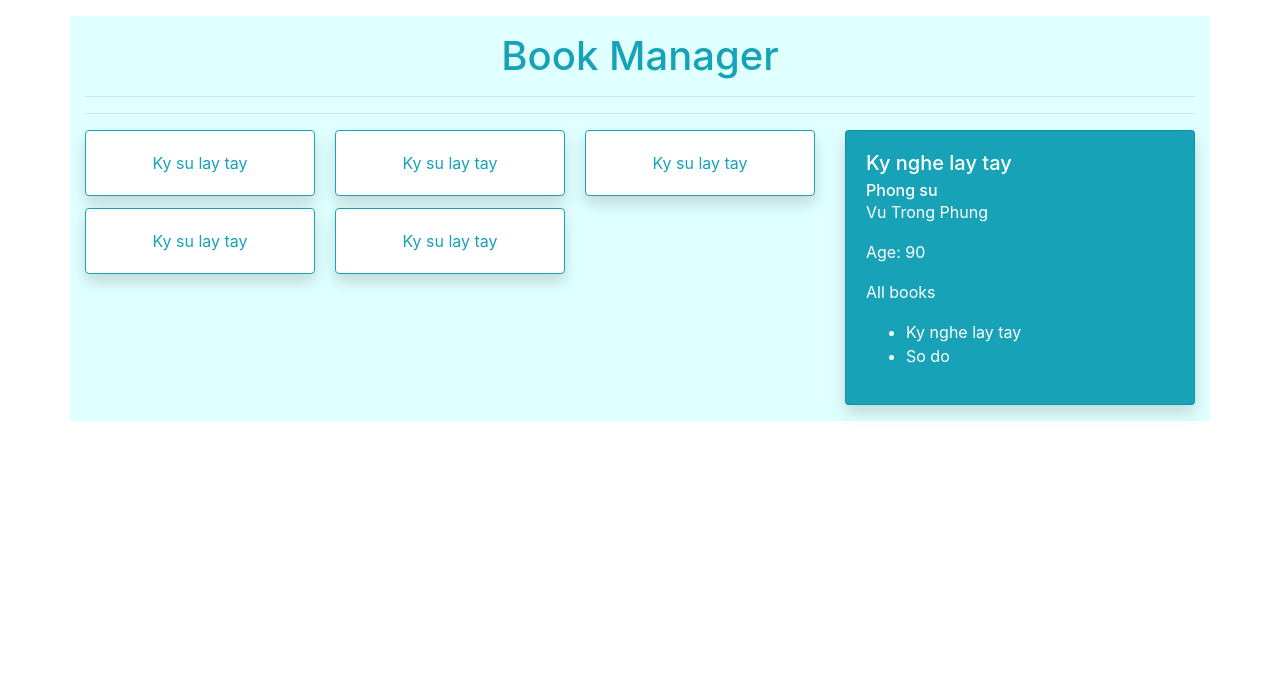
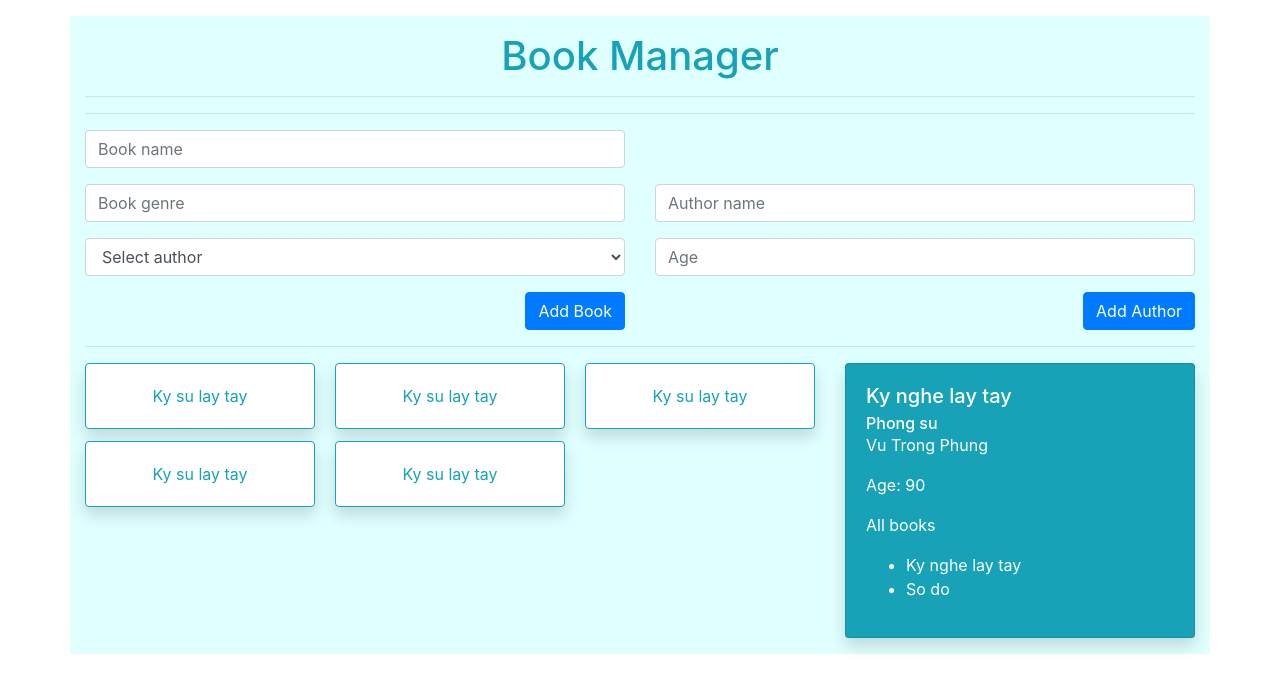
Before and after one commit to goinproduction/favorite-book, a React (Create React App) app in the folder client/: page / in a window 1280 px wide. Shown: the top 692 px of the page. Built offline with nearby package versions, Linux system fonts and the light colour scheme.

Commit message:
Create Book and Author forms

```diff
--- a/client/src/App.js
+++ b/client/src/App.js
@@ -1,5 +1,6 @@
 import Container from 'react-bootstrap/Container';
 import BookList from './components/BookList';
+import Forms from './components/Forms';
 
 function App() {
     return (
@@ -10,6 +11,8 @@ function App() {
             <h1 className='text-center text-info mb-3'>Book Manager</h1>
             <hr />
             <hr />
+            <Forms />
+            <hr />
             <BookList />
         </Container>
     );
--- /dev/null
+++ b/client/src/components/Forms.js
@@ -0,0 +1,60 @@
+import React from 'react';
+import Row from 'react-bootstrap/Row';
+import Col from 'react-bootstrap/Col';
+import Form from 'react-bootstrap/Form';
+import Button from 'react-bootstrap/Button';
+
+const Forms = () => {
+    return (
+        <Row>
+            <Col>
+                <Form>
+                    <Form.Group>
+                        <Form.Control
+                            type='text'
+                            placeholder='Book name'
+                        ></Form.Control>
+                    </Form.Group>
+                    <Form.Group>
+                        <Form.Control
+                            type='text'
+                            placeholder='Book genre'
+                        ></Form.Control>
+                    </Form.Group>
+                    <Form.Group>
+                        <Form.Control as='select' defaultValue='Select author'>
+                            <option disabled>Select author</option>
+                        </Form.Control>
+                    </Form.Group>
+                    <Button className='float-right' varian='info' type='submit'>
+                        Add Book
+                    </Button>
+                </Form>
+            </Col>
+            <Col>
+                <Form>
+                    <Form.Group className='invisible'>
+                        <Form.Control></Form.Control>
+                    </Form.Group>
+                    <Form.Group>
+                        <Form.Control
+                            type='text'
+                            placeholder='Author name'
+                        ></Form.Control>
+                    </Form.Group>
+                    <Form.Group>
+                        <Form.Control
+                            type='number'
+                            placeholder='Age'
+                        ></Form.Control>
+                    </Form.Group>
+                    <Button className='float-right' varian='info' type='submit'>
+                        Add Author
+                    </Button>
+                </Form>
+            </Col>
+        </Row>
+    );
+};
+
+export default Forms;
```
